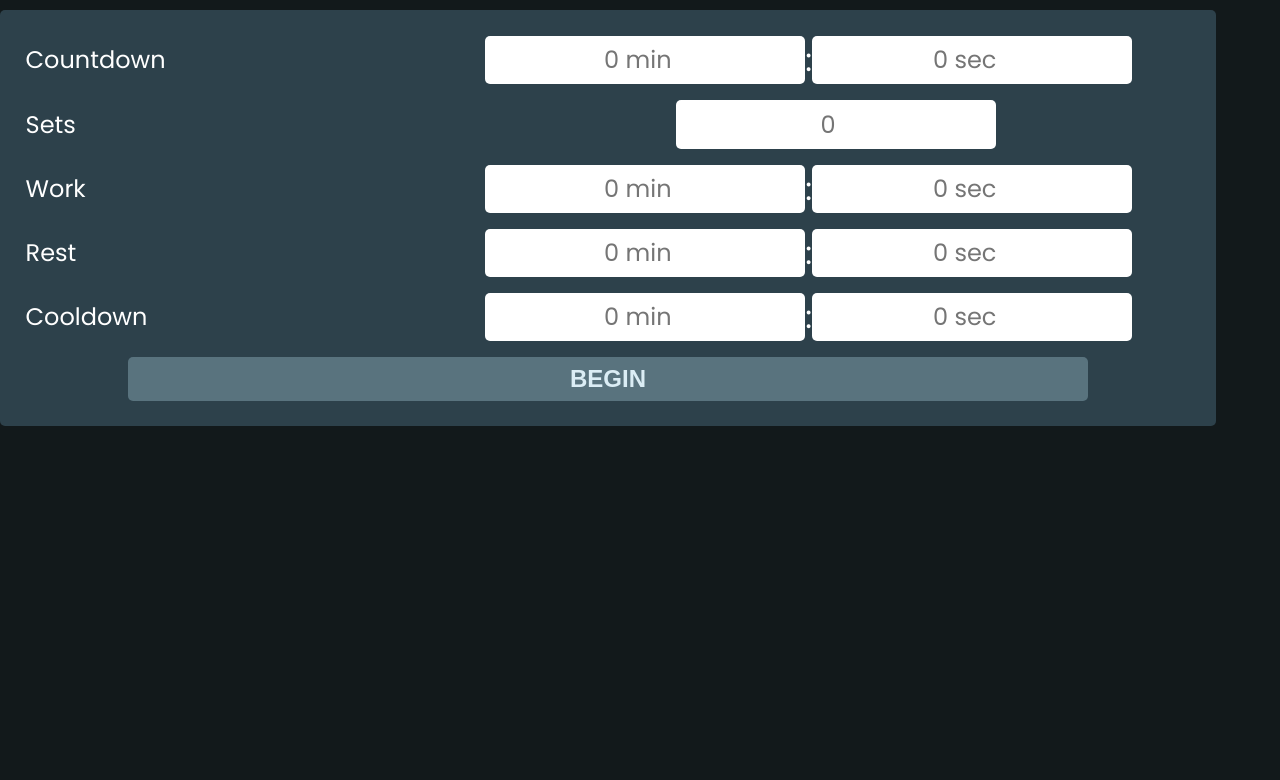
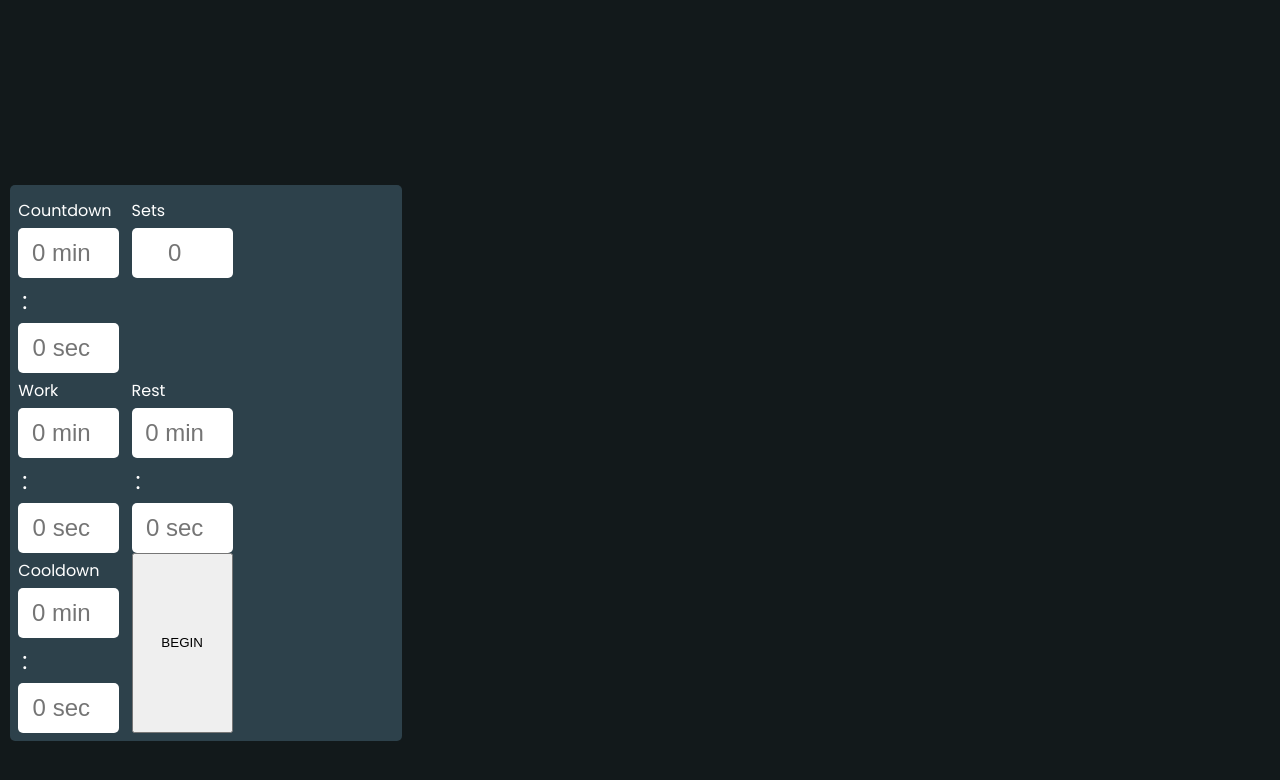
Before and after one commit to mapleroyal/mapleroyal.github.io, a plain HTML site: page index.html in a window 1280 px wide. Drawn offline with Linux system fonts and the light colour scheme.

Commit message:
Update style.css

```diff
--- a/style.css
+++ b/style.css
@@ -25,77 +25,87 @@ html {
 
 body {
   background-color: rgb(18, 25, 27);
+  display: grid;
+  place-items: center;
+  height: 915px;
 }
 
 #time-input-container {
   display: grid;
   color: white;
-  padding: 2vw 2vw 2vw 2vw;
+  padding: 8px;
   background-color: rgb(45, 65, 75);
   border-radius: 5px;
-  width: 95vw;
-  margin: 10px auto 0 auto;
+  width: 95%;
+  margin-top: 10px;
 }
 
 form {
   display: grid;
-  row-gap: 1rem;
+  grid-template-columns: repeat(2, min-content);
+  grid-template-rows: repeat(2, min-content);
+  grid-template-areas:
+    "left right"
+    "begin begin";
 }
 
-.time-input-item {
+.labels {
+  grid-area: left;
   display: grid;
-  grid-auto-flow: column;
-  grid-template-columns: min-content 1fr min-content min-content min-content;
+  grid-auto-rows: 1fr;
   font-size: 1.5rem;
-  width: 95%;
+  place-items: center;
+  grid-auto-rows: 70px;
+  cursor: default;
 }
 
 .label {
+  width: min-content;
   align-self: center;
   margin-right: 20px;
+  padding-bottom: 5px;
+  margin-top: 5px;
+}
+
+.inputs {
+  grid-area: right;
+  display: grid;
+  place-items: center;
+  grid-auto-rows: 70px;
+}
+
+#begin {
+  grid-area: begin;
+}
+
+.input-section {
+  display: grid;
+  grid-auto-flow: column;
 }
 
 .time-input {
-  width: 25vw;
+  width: 101px;
+  height: 50px;
+  text-align: center;
+  border: none;
   border-radius: 5px;
-  border: none;
-  appearance: textfield;
-  text-align: center;
   font-size: 1.5rem;
-  font-family: Poppins;
 }
 
 .colon {
-  font-size: 2rem;
+  font-size: 1.5rem;
+  margin-left: 4px;
+  margin-right: 4px;
+  line-height: 45px;
 }
 
-.time-input,
-.colon {
-  justify-self: end;
-}
-
-#start-timer {
-  background-color: rgb(89, 115, 126);
-  color: rgb(219, 237, 245);
+#begin {
+  width: 100%;
+  height: 50px;
   border: none;
   border-radius: 5px;
-  width: 75vw;
-  margin: auto;
-  padding: 0.5rem;
   font-size: 1.5rem;
-  font-weight: bold;
+  background-color: rgb(75, 95, 105);
+  color: white;
   cursor: pointer;
-  transition: background-color 0.2s ease-in-out;
 }
-
-#sets-container {
-  display: grid;
-  grid-template-areas: "text input";
-  grid-template-columns: 1fr 1fr;
-}
-
-#sets-input {
-  justify-self: center;
-  margin-right: 40px;
-  height: 49px;
-}
```
